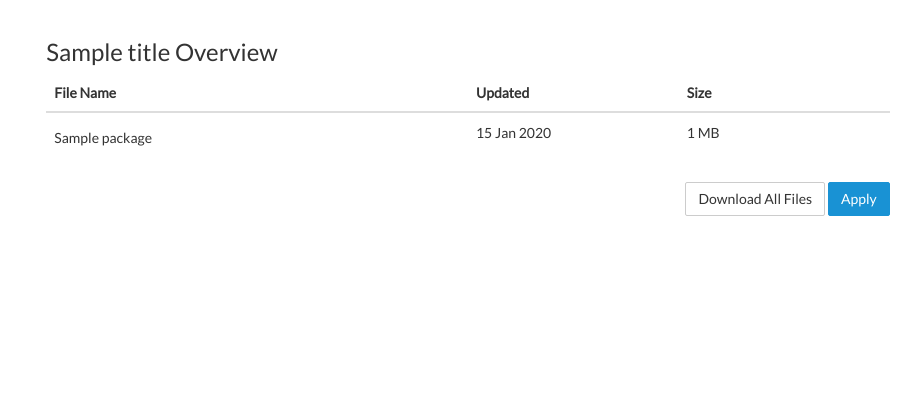
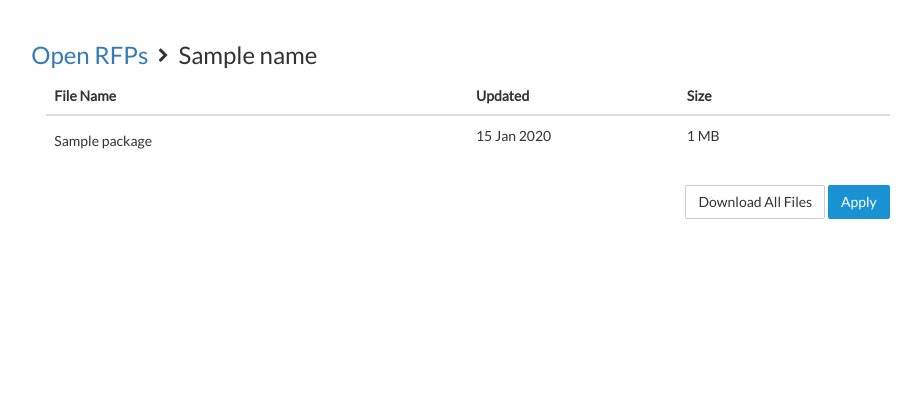
Before and after one commit to boxconsultingdemoapp/rfpsubmission, a Node project: template views/pages/overview.ejs in a window 1280 px wide. Shown: the part 51-469 px from the top of the page, without its empty margins (172-1093 px from the left). Before the commit the page ends 267 px from the top, so only its background shows below. Run offline with Node 20 templates, Linux system fonts and the light colour scheme; the template is opened without the code that fills it: most values are stand-ins (such as "Sample title", 1, 10 or a date in 2020); some libraries are stand-ins or nearby versions.

Commit message:
Hook up RFP name to Overview

```diff
--- a/routes/overview.js
+++ b/routes/overview.js
@@ -8,12 +8,15 @@ router.get('/:id', function (req, res, next) {
 	let pdf;
 	let parent;
 	let createdAt;
+	let parentName;
 	req.app.locals.boxAdminApiClient.folders.get(folderId, {fields: "size,item_collection,name,created_at,parent"}, function (err, folder) {
 		console.log(folder);
 		createdAt = formatDate(new Date(folder.created_at));
 		if (folder && folder.item_collection && folder.item_collection.total_count && folder.item_collection.total_count > 0) {
 			if (folder.parent && folder.parent.id) {
 				parent = folder.parent.id;
+				parentName = folder.parent.name;
+				parentName = parentName.replace(' External','');
 			}
 			let packages = folder.item_collection.entries.filter((item) => {
 				console.log(item);
@@ -28,7 +31,7 @@ router.get('/:id', function (req, res, next) {
 				}
 			});
 			req.app.locals.boxAdminApiClient.files.get(pdf.id, { fields: 'expiring_embed_link' }, function (err, data) {
-				res.render('pages/overview', { title: "Box Platform", createdAt: createdAt, domain: AppConfig.domain, packages: packages, pdf: pdf, previewLink: data.expiring_embed_link.url, parentId: parent });
+				res.render('pages/overview', { title: "Box Platform", name: parentName, createdAt: createdAt, domain: AppConfig.domain, packages: packages, pdf: pdf, previewLink: data.expiring_embed_link.url, parentId: parent });
 			});
 		} else {
 			// res.redirect('/landing');
--- a/views/pages/overview.ejs
+++ b/views/pages/overview.ejs
@@ -13,9 +13,10 @@
 	<div class="col-sm-6 col-sm-offset-3 col-md-8 col-md-offset-2">
 
  		<div class="row">
- 			<div class="col-md-8">
- 				<h3><%= title %> Overview</h3>
- 			</div>
+          <h3 class="sub-header">
+            <a href="<%= domain %>/landing" class="navText"> Open RFPs</a> <i class="fa fa-chevron-right smaller" aria-hidden="true"></i>
+            <span class="navText"><%= name %></span>
+          </h3>
  		</div>
 
 
```
